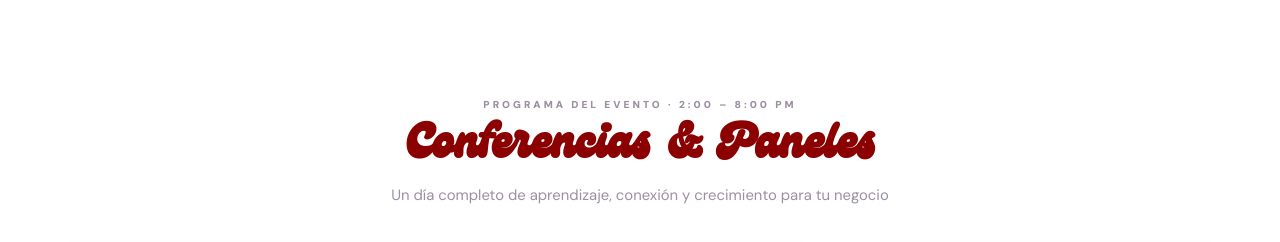
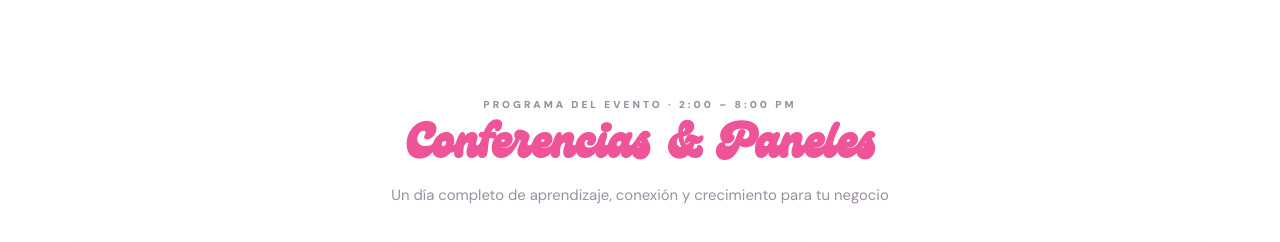
Before and after one commit to Rafael200109/CongresoECP202.github.io, a plain HTML site: page index.html in a window 1280 px wide. Shown: the part 826-1068 px from the top of the page. Drawn offline with nearby package versions, Linux system fonts and the light colour scheme.

Commit message:
cambio de color

```diff
--- a/index.html
+++ b/index.html
@@ -123,7 +123,7 @@
         /* AGENDA — Poster Cards */
         .agenda-section { background:#fff; }
         .agenda-section .section-label { color:var(--muted); }
-        .agenda-section .section-title { color:var(--red); }
+        .agenda-section .section-title { color:var(--pink); }
         .agenda-section .section-desc  { color:var(--muted); }
 
         .agenda-grid {
```
